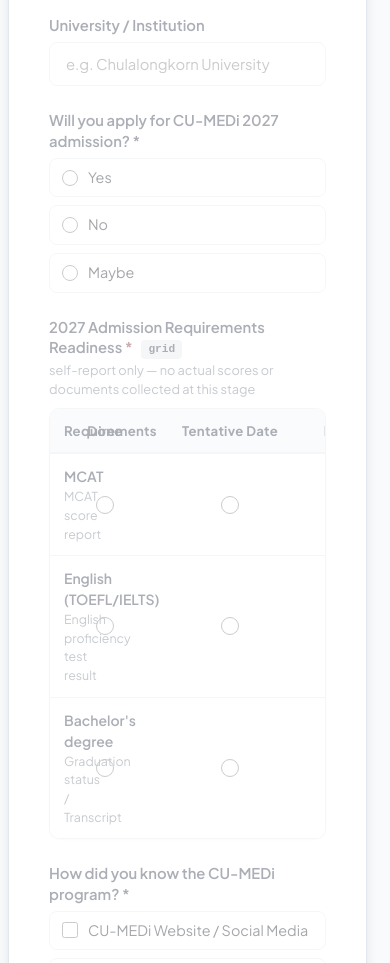
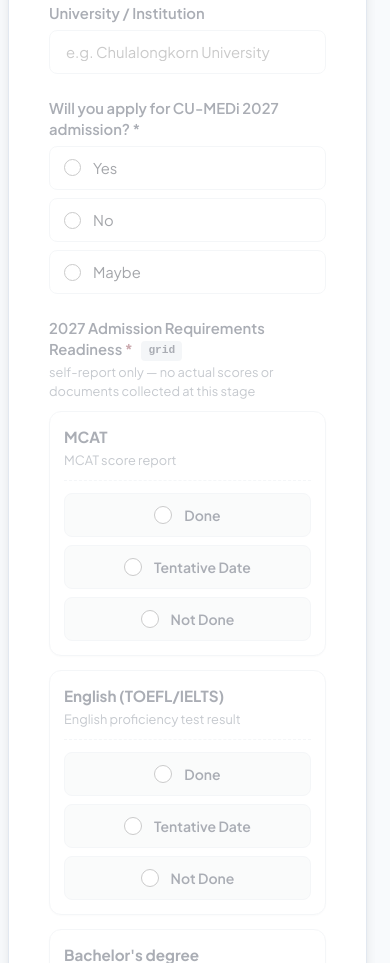
Before and after one commit to SILBasil/cu-medi-applicant-portal, a website: page public/index.html in a window 390 px wide. Shown: the part 1037-2000 px from the top of the page. Drawn offline with Linux system fonts and the light colour scheme.

Commit message:
feat: enhance Form 1 mobile card layout for req_readiness and make Form 3 postgrad options full width

```diff
--- a/public/app.js
+++ b/public/app.js
@@ -718,6 +718,10 @@
   setText('txt-degree-title', t.degree_title);
   setText('txt-degree-sub', t.degree_sub);
 
+  document.querySelectorAll('.opt-done-label').forEach(el => el.innerText = t.th_done);
+  document.querySelectorAll('.opt-tentative-label').forEach(el => el.innerText = t.th_tentative);
+  document.querySelectorAll('.opt-notdone-label').forEach(el => el.innerText = t.th_notdone);
+
   // Form 1 bottom
   setText('lbl-f1-heard', t.lbl_heard_from + ' *');
   setText('opt-hf-1', t.opt_hf_1);
--- a/public/index.html
+++ b/public/index.html
@@ -219,51 +219,75 @@
                 </thead>
                 <tbody>
                   <tr>
-                    <td>
-                      <div style="font-weight: 600; color: var(--navy);" id="txt-mcat-title">MCAT</div>
-                      <div style="font-size: 0.775rem; color: var(--text-muted);" id="txt-mcat-sub">MCAT score report
-                      </div>
+                    <td class="req-title-cell">
+                      <div style="font-weight: 700; color: var(--navy); font-size: 0.95rem;" id="txt-mcat-title">MCAT</div>
+                      <div style="font-size: 0.8rem; color: var(--text-muted); margin-top: 2px;" id="txt-mcat-sub">MCAT score report</div>
                     </td>
-                    <td style="text-align: center;">
+                    <td class="req-option-cell">
+                      <label class="grid-cell-label">
                         <input type="radio" name="req_mcat" value="Done" required class="grid-radio">
+                        <span class="grid-opt-text opt-done-label">Done</span>
+                      </label>
                     </td>
-                    <td style="text-align: center;">
+                    <td class="req-option-cell">
+                      <label class="grid-cell-label">
                         <input type="radio" name="req_mcat" value="Tentative Date" class="grid-radio">
+                        <span class="grid-opt-text opt-tentative-label">Tentative Date</span>
+                      </label>
                     </td>
-                    <td style="text-align: center;">
+                    <td class="req-option-cell">
+                      <label class="grid-cell-label">
                         <input type="radio" name="req_mcat" value="Not Done" class="grid-radio">
+                        <span class="grid-opt-text opt-notdone-label">Not Done</span>
+                      </label>
                     </td>
                   </tr>
                   <tr>
-                    <td>
-                      <div style="font-weight: 600; color: var(--navy);" id="txt-eng-title">English (TOEFL/IELTS)</div>
-                      <div style="font-size: 0.775rem; color: var(--text-muted);" id="txt-eng-sub">English proficiency
-                        test result</div>
+                    <td class="req-title-cell">
+                      <div style="font-weight: 700; color: var(--navy); font-size: 0.95rem;" id="txt-eng-title">English (TOEFL/IELTS)</div>
+                      <div style="font-size: 0.8rem; color: var(--text-muted); margin-top: 2px;" id="txt-eng-sub">English proficiency test result</div>
                     </td>
-                    <td style="text-align: center;">
+                    <td class="req-option-cell">
+                      <label class="grid-cell-label">
                         <input type="radio" name="req_eng" value="Done" required class="grid-radio">
+                        <span class="grid-opt-text opt-done-label">Done</span>
+                      </label>
                     </td>
-                    <td style="text-align: center;">
+                    <td class="req-option-cell">
+                      <label class="grid-cell-label">
                         <input type="radio" name="req_eng" value="Tentative Date" class="grid-radio">
+                        <span class="grid-opt-text opt-tentative-label">Tentative Date</span>
+                      </label>
                     </td>
-                    <td style="text-align: center;">
+                    <td class="req-option-cell">
+                      <label class="grid-cell-label">
                         <input type="radio" name="req_eng" value="Not Done" class="grid-radio">
+                        <span class="grid-opt-text opt-notdone-label">Not Done</span>
+                      </label>
                     </td>
                   </tr>
                   <tr>
-                    <td>
-                      <div style="font-weight: 600; color: var(--navy);" id="txt-degree-title">Bachelor's degree</div>
-                      <div style="font-size: 0.775rem; color: var(--text-muted);" id="txt-degree-sub">Graduation status
-                        / Transcript</div>
+                    <td class="req-title-cell">
+                      <div style="font-weight: 700; color: var(--navy); font-size: 0.95rem;" id="txt-degree-title">Bachelor's degree</div>
+                      <div style="font-size: 0.8rem; color: var(--text-muted); margin-top: 2px;" id="txt-degree-sub">Graduation status / Transcript</div>
                     </td>
-                    <td style="text-align: center;">
+                    <td class="req-option-cell">
+                      <label class="grid-cell-label">
                         <input type="radio" name="req_degree" value="Done" required class="grid-radio">
+                        <span class="grid-opt-text opt-done-label">Done</span>
+                      </label>
                     </td>
-                    <td style="text-align: center;">
+                    <td class="req-option-cell">
+                      <label class="grid-cell-label">
                         <input type="radio" name="req_degree" value="Tentative Date" class="grid-radio">
+                        <span class="grid-opt-text opt-tentative-label">Tentative Date</span>
+                      </label>
                     </td>
-                    <td style="text-align: center;">
+                    <td class="req-option-cell">
+                      <label class="grid-cell-label">
                         <input type="radio" name="req_degree" value="Not Done" class="grid-radio">
+                        <span class="grid-opt-text opt-notdone-label">Not Done</span>
+                      </label>
                     </td>
                   </tr>
                 </tbody>
@@ -686,7 +710,7 @@
           <!-- Postgraduation Plans -->
           <div class="form-group">
             <label class="form-label" id="lbl-f3-postgrad">Postgraduation plans <span class="req">*</span></label>
-            <div class="radio-group" style="flex-direction: column; align-items: flex-start; gap: 8px;">
+            <div class="radio-group" style="width: 100%;">
               <label class="radio-label"><input type="radio" name="postgrad_plan" value="Medical specialization"
                   required> <span id="opt-pg-1">Medical specialization</span></label>
               <label class="radio-label"><input type="radio" name="postgrad_plan" value="Medical research"> <span
--- a/public/styles.css
+++ b/public/styles.css
@@ -528,23 +528,34 @@
 .radio-label, .checkbox-label {
   display: flex;
   align-items: center;
-  gap: 10px;
-  padding: 8px 12px;
-  border: 1px solid var(--border);
+  gap: 12px;
+  padding: 10px 14px;
+  border: 1.5px solid var(--border);
   border-radius: 8px;
   cursor: pointer;
-  font-size: 0.9rem;
-  transition: background 0.15s;
+  font-size: 0.925rem;
+  transition: all 0.15s ease;
+  width: 100%;
+  box-sizing: border-box;
+  background: var(--surface);
 }
 
 .radio-label:hover, .checkbox-label:hover {
   background: var(--surface-subtle);
+  border-color: #cbd5e1;
+}
+
+.radio-label:has(input:checked), .checkbox-label:has(input:checked) {
+  border-color: var(--primary) !important;
+  background: #fdf2f4 !important;
+  box-shadow: 0 1px 4px rgba(166, 25, 46, 0.08);
 }
 
 .radio-label input, .checkbox-label input {
   accent-color: var(--primary);
-  width: 16px;
-  height: 16px;
+  width: 17px;
+  height: 17px;
+  flex-shrink: 0;
 }
 
 /* Factor Scale Grid (Scale 1-5) */
@@ -1025,6 +1036,134 @@
   display: block;
 }
 
+.grid-cell-label {
+  display: flex;
+  justify-content: center;
+  align-items: center;
+  width: 100%;
+  height: 100%;
+  cursor: pointer;
+  margin: 0;
+}
+
+.grid-opt-text {
+  display: none;
+}
+
+/* Responsive Mobile Layout (Pixel, iPhone, Tablets) */
+@media (max-width: 680px) {
+  .form-grid-2 {
+    grid-template-columns: 1fr !important;
+    gap: 12px;
+  }
+
+  .req-grid-container {
+    border: none !important;
+    background: transparent !important;
+    box-shadow: none !important;
+    overflow: visible !important;
+    margin-top: 10px;
+  }
+
+  .req-grid-table {
+    display: block !important;
+    width: 100% !important;
+    table-layout: auto !important;
+  }
+
+  .req-grid-table thead {
+    display: none !important;
+  }
+
+  .req-grid-table tbody {
+    display: flex !important;
+    flex-direction: column !important;
+    gap: 14px !important;
+    width: 100% !important;
+  }
+
+  .req-grid-table tbody tr {
+    display: flex !important;
+    flex-direction: column !important;
+    background: #ffffff !important;
+    border: 1px solid var(--border) !important;
+    border-radius: 12px !important;
+    padding: 14px !important;
+    box-shadow: var(--shadow-sm) !important;
+    gap: 8px !important;
+    width: 100% !important;
+    box-sizing: border-box !important;
+  }
+
+  .req-grid-table tbody tr:hover {
+    background: #ffffff !important;
+  }
+
+  .req-grid-table td:nth-child(1),
+  .req-grid-table td:nth-child(2),
+  .req-grid-table td:nth-child(3),
+  .req-grid-table td:nth-child(4) {
+    width: 100% !important;
+    padding: 0 !important;
+    text-align: left !important;
+    border: none !important;
+  }
+
+  .req-grid-table td.req-title-cell,
+  .req-grid-table td:first-child {
+    padding-bottom: 10px !important;
+    border-bottom: 1px dashed var(--border) !important;
+    margin-bottom: 4px;
+  }
+
+  .grid-cell-label {
+    display: flex !important;
+    align-items: center !important;
+    gap: 12px !important;
+    width: 100% !important;
+    padding: 11px 14px !important;
+    border: 1.5px solid var(--border) !important;
+    border-radius: 8px !important;
+    background: var(--surface-subtle) !important;
+    cursor: pointer !important;
+    transition: all 0.15s ease !important;
+    box-sizing: border-box !important;
+    min-height: 44px;
+  }
+
+  .grid-cell-label:hover {
+    background: #f1f5f9 !important;
+    border-color: #cbd5e1 !important;
+  }
+
+  .grid-cell-label:has(input:checked) {
+    border-color: var(--primary) !important;
+    background: #fdf2f4 !important;
+    box-shadow: 0 1px 4px rgba(166, 25, 46, 0.1) !important;
+  }
+
+  .grid-radio {
+    margin: 0 !important;
+    width: 18px !important;
+    height: 18px !important;
+    flex-shrink: 0 !important;
+    display: inline-block !important;
+  }
+
+  .grid-opt-text {
+    display: inline-block !important;
+    font-size: 0.875rem !important;
+    font-weight: 600 !important;
+    color: var(--navy) !important;
+    line-height: 1.3 !important;
+  }
+
+  .grid-cell-label:has(input:checked) .grid-opt-text {
+    color: var(--primary) !important;
+    font-weight: 700 !important;
+  }
+}
+
 .grid-badge {
   display: inline-block;
   background: #e2e8f0;
```
Lines whose indentation alone changed are shown as unchanged.
